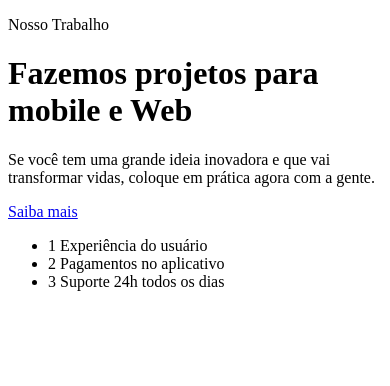
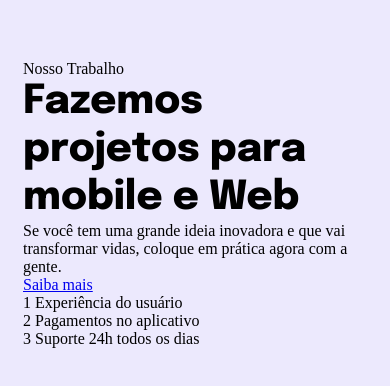
Before and after one commit to luprime/projeto-04-explorer, a plain HTML site: page index.html in a window 390 px wide. Drawn offline with Linux system fonts and the light colour scheme.

Commit message:
css adicionado - mobile first

```diff
--- a/index.html
+++ b/index.html
@@ -1,11 +1,17 @@
 <!DOCTYPE html>
 <html lang="pt-br">
 <head>
+
+    <link rel="preconnect" href="https://fonts.googleapis.com">
+    <link rel="preconnect" href="https://fonts.gstatic.com" crossorigin>
+
     <meta charset="UTF-8">
     <meta name="viewport" content="width=device-width, initial-scale=1.0">
     <title>Introdução à Responsividade</title>
 
     <link rel="stylesheet" href="style.css">
+
+<link href="https://fonts.googleapis.com/css2?family=Epilogue:wght@800&display=swap" rel="stylesheet">
 </head>
 <body>
     <main>
--- a/style.css
+++ b/style.css
@@ -0,0 +1,27 @@
+*{
+    margin: 0;
+    padding: 0;
+    box-sizing: border-box;
+}
+
+ul{
+    list-style: none;
+}
+
+:root{
+    font-size: 62.5%; /* 10 px */
+}
+
+body{
+    background: #ece9fd;
+
+    padding: 6.0rem 2.3rem 6.6rem;
+    font-size: 1.6rem;
+
+}
+
+h1{
+    font-family: 'Epilogue', sans-serif;
+    font-size: 4.0rem;
+    line-height: 4.8rem;
+}
```
